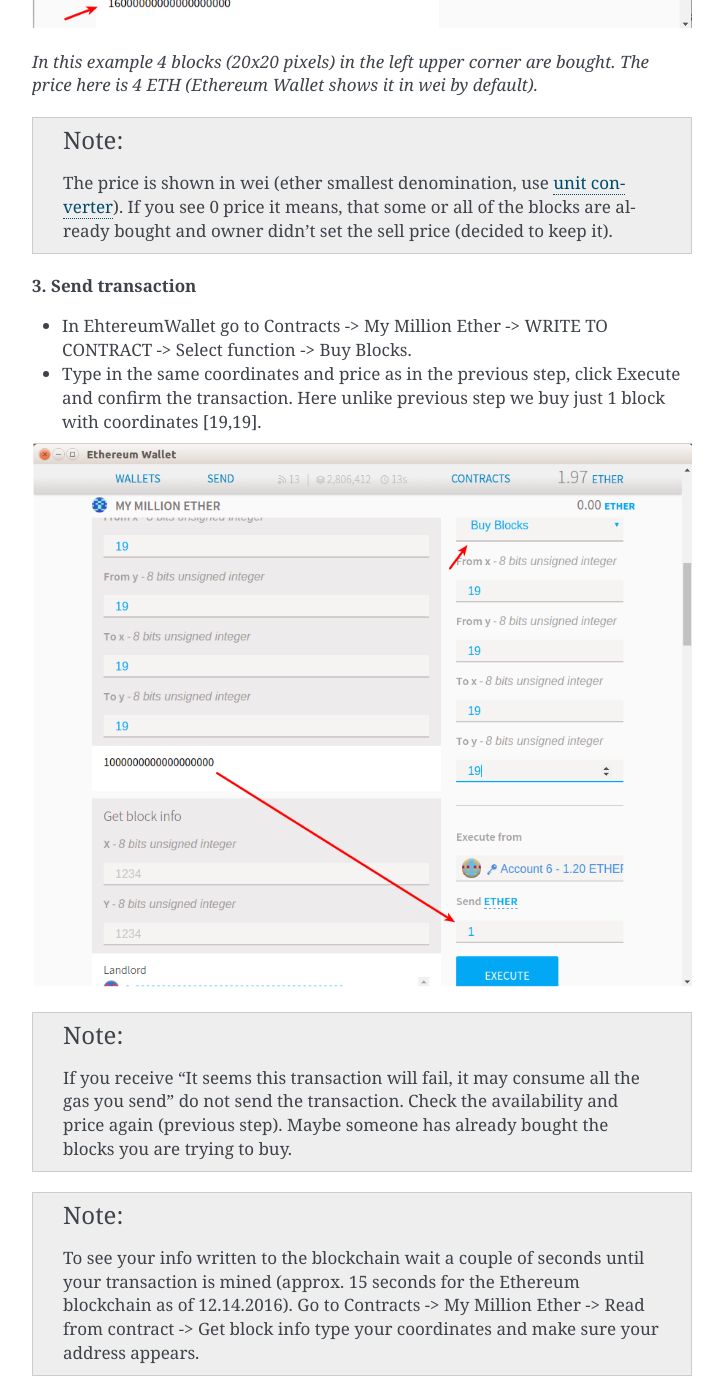
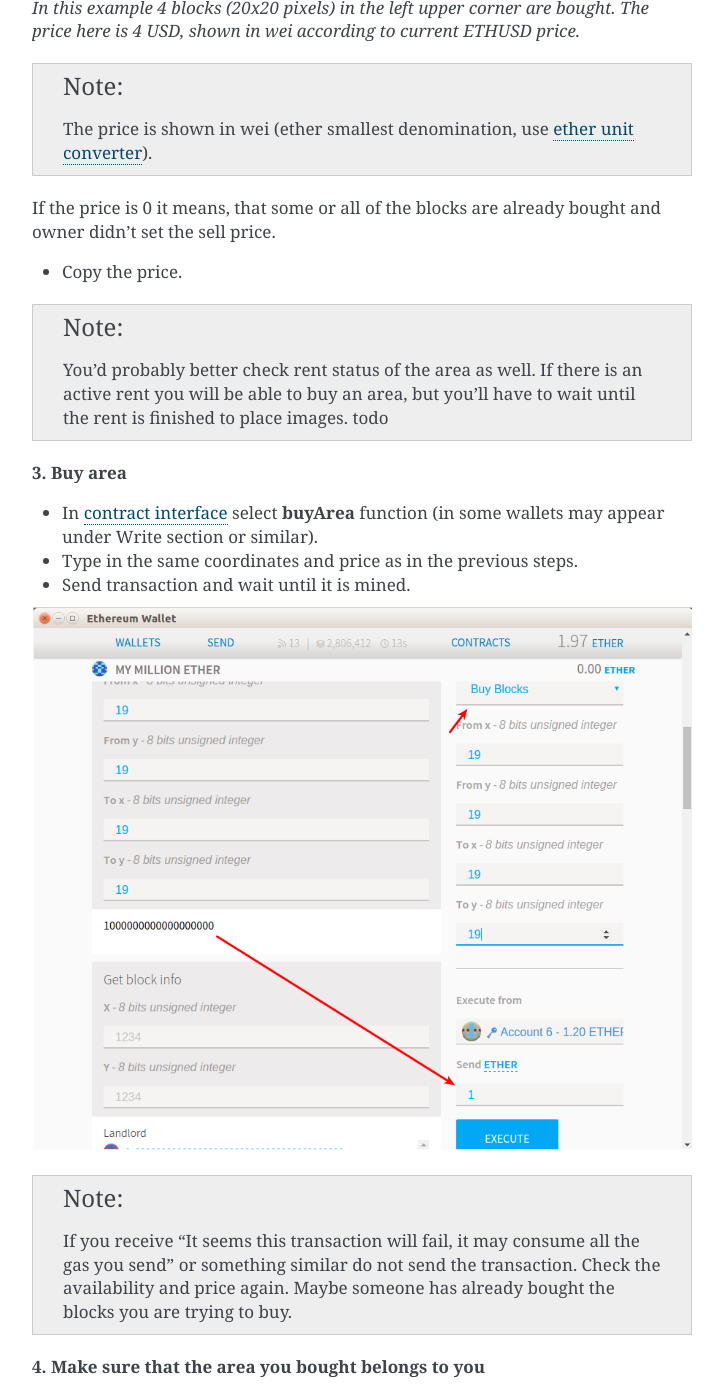
Before and after one commit to porobov/Million-Ether-Homepage-Docs, a Sphinx documentation site: the page built from source/buy.rst, in a window 1280 px wide and 1400 px high, scrolled down 1645 px. Shown: the whole window, without its empty margins (388-1111 px from the left). Built offline with Sphinx 7.4.7, drawn with Linux system fonts in a browser that asks for light colours; some of the changed text lies outside the part shown.

Commit message:
Buy, sell updated

```diff
--- a/source/buy.rst
+++ b/source/buy.rst
@@ -4,61 +4,87 @@
 BUY PIXELS
 ##########
 
+o
+o
+o
+o
+o
+o
+
+**UNDER DEVELOPEMENT**
+
+o
+o
+o
+o
+o
+o
+
 **Video:**
 
 ..  todo
 
-`The Million Ether Smart Contract - buy pixels (4:45) <https://youtu.be/TzghOMKLVOg>`_
-
-**0. Load contract interface.**
-
-    :ref:`How to interact with the smart contract <interface>`
+`The Million Ether Smart Contract - buy pixels (4:45) <https://todo>`_
 
 .. _coordinates:
 
 **1. Decide with the coordinates you would like to buy.**
 
-- Go to TheMillionEtherHomepage.com/[somereferral] in your web browser and hover your cursor over a block.
+Pixels are sold in 10x10 pixel blocks. There are 100x100 blocks available. Blocks are referenced by [x:y] coordinates starting from the left upper corner - [1:1]. The right bottom corner block is [100:100].
+
+- Go to TheMillionEtherHomepage.com in your web browser and hover cursor over a block.
 
 - Find block coordinates shown in square brackets.
 
 .. image:: img/browser_coordinates.png
 
-.. note::
+**2. Check the price and availability of selected area.**
 
-	Pixels are sold in 10x10 pixel blocks. As there are 1000x1000 pixels 100x100 blocks are available for purchase. Blocks are referenced by [x:y] coordinates starting from the left upper corner. The left upper corner block is [1:1], the right bottom corner block is [100:100].
+- In :ref:`contract interface <interface>` select **areaPrice** function (in some wallets may appear under Read section or similar).
 
-**2. Check the price and availability of the selected pixels.**
-
-- In EthereumWallet Go to Contracts -> My Million Ether -> Read from contract ->  Get area price
 - type in block coordinates you would like to buy.
 
 *From x, From y, To x, To y*
-	Type “from block” and “to block” coordinates if you are buying several blocks. If you would like to buy just one block (10x10 pixels) type the same from and to coordinates (e.g. From x 1, From y 2, To x 1, To y  2).
+	Type “from block” and “to block” coordinates if you are buying several blocks. If you would like to buy just one block type the same from and to coordinates (e.g. From x 1, From y 2, To x 1, To y  2).
 
 .. image:: img/block_price.png
 
-*In this example 4 blocks (20x20 pixels) in the left upper corner are bought. The price here is 4 ETH (Ethereum Wallet shows it in wei by default).*
+*In this example 4 blocks (20x20 pixels) in the left upper corner are bought. The price here is 4 USD, shown in wei according to current ETHUSD price.*
 
 .. note::
 
-	The price is shown in wei (ether smallest denomination, use `unit converter <http://ether.fund/tool/converter>`_). If you see 0 price it means, that some or all of the blocks are already bought and owner didn't set the sell price (decided to keep it).
+	The price is shown in wei (ether smallest denomination, use `ether unit converter <http://ether.fund/tool/converter>`_).
 
-**3. Send transaction**
+If the price is 0 it means, that some or all of the blocks are already bought and owner didn't set the sell price.
 
-- In EhtereumWallet go to Contracts -> My Million Ether -> WRITE TO CONTRACT -> Select function -> Buy Blocks.
+- Copy the price.
 
-- Type in the same coordinates and price as in the previous step, click Execute and confirm the transaction. Here unlike previous step we buy just 1 block with coordinates [19,19].
+.. note::
+
+    You'd probably better check rent status of the area as well. If there is an active rent you will be able to buy an area, but you'll have to wait until the rent is finished to place images. todo
+
+**3. Buy area**
+
+- In :ref:`contract interface <interface>` select **buyArea** function (in some wallets may appear under Write section or similar).
+
+- Type in the same coordinates and price as in the previous steps.
+
+- Send transaction and wait until it is mined.
 
 .. image:: img/buy_blocks.png
 
 .. note::
 
-	If you receive “It seems this transaction will fail, it may consume all the gas you send” do not send the transaction. Check the availability and price again (previous step). Maybe someone has already bought the blocks you are trying to buy.
+	If you receive “It seems this transaction will fail, it may consume all the gas you send” or something similar do not send the transaction. Check the availability and price again. Maybe someone has already bought the blocks you are trying to buy.
 
-.. note::
+.. _area_ownership:
 
-	To see your info written to the blockchain wait a couple of seconds until your transaction is mined (approx. 15 seconds for the Ethereum blockchain as of 12.14.2016). Go to Contracts -> My Million Ether -> Read from contract ->  Get block info type your coordinates and make sure your address appears.
+**4. Make sure that the area you bought belongs to you**
+
+In a couple of minutes after buy-transaction is mined you'll see that the area you bought is marked as reserved at TheMillionEtherHomepage.com. If you want a faster confirmation follow the steps below.
+
+- In :ref:`contract interface <interface>` select **getBlockOwner** function (in some wallets may appear under Read section or similar).
+- Type [x,y] coordinates and make sure your address appears. You'll have to check coordinates one by one here.
 
 **Next steps:**
 
```
Also changed, not shown: source/sell.rst (+58 -7 lines).
